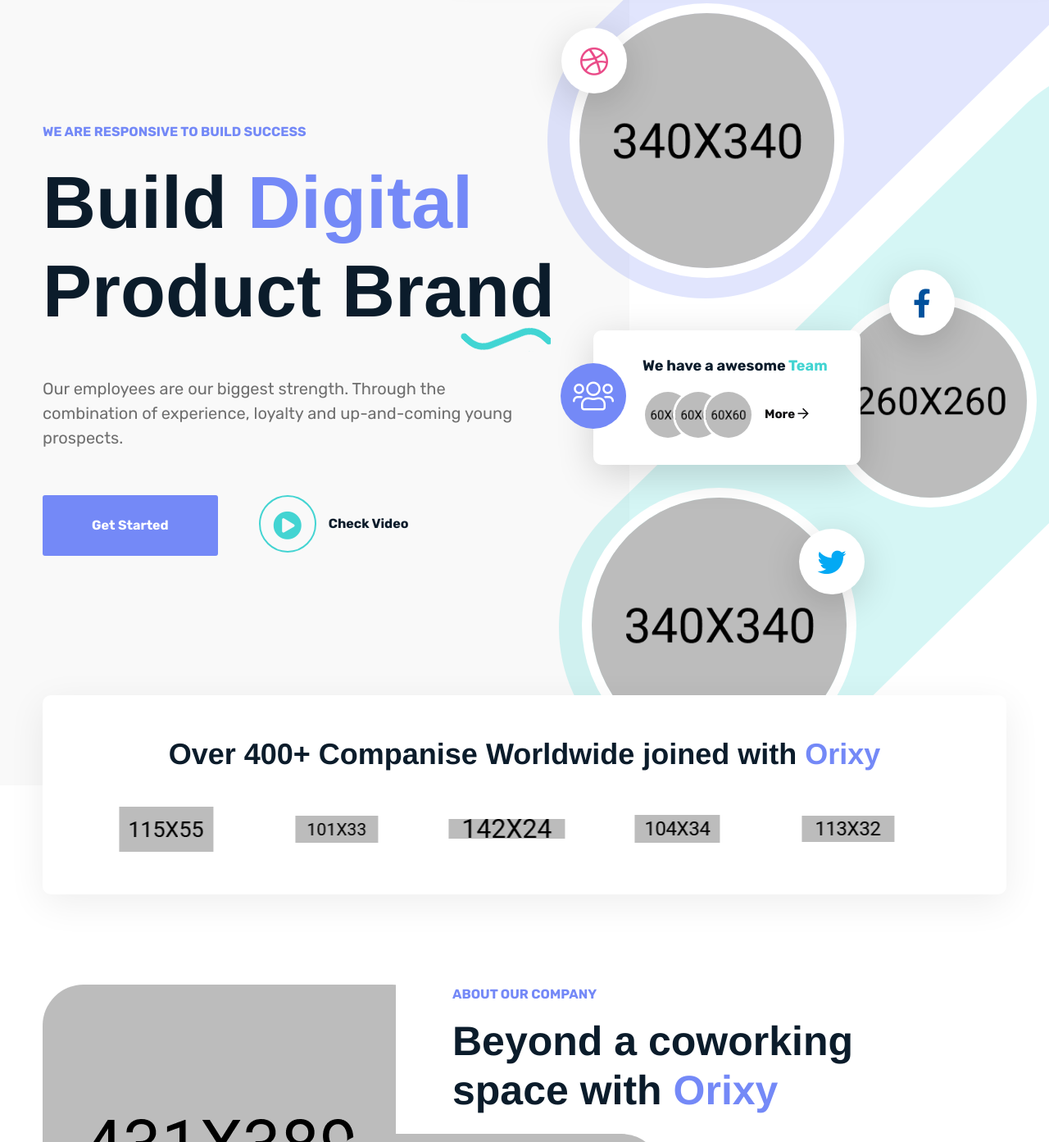
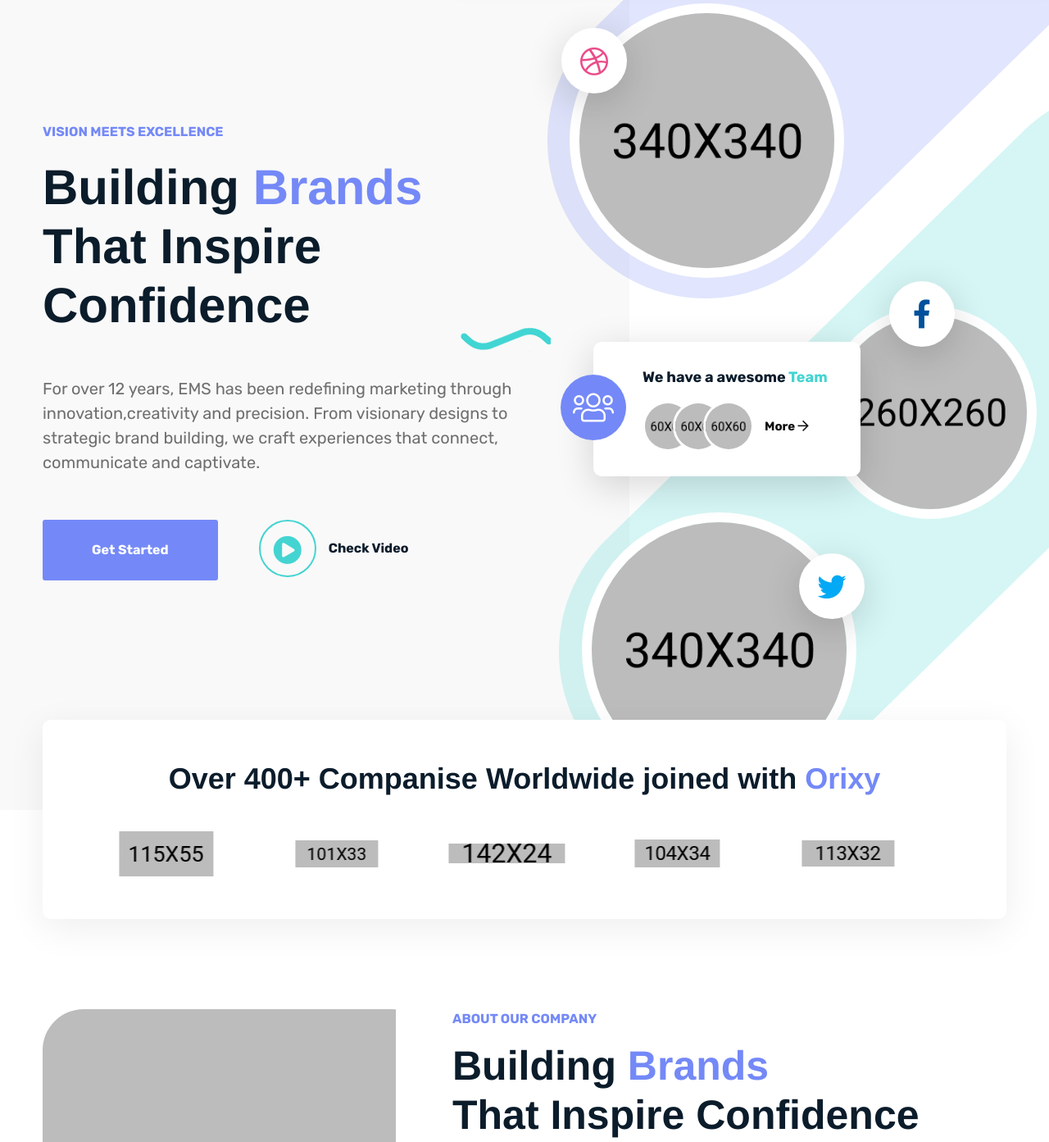
Before and after one commit to anurag23918/SinglePageWebsite, a plain HTML site: page index.html in a window 1280 px wide. Shown: the part 131-1524 px from the top of the page at 82% size. Drawn offline with nearby package versions, Linux system fonts and the light colour scheme.

Commit message:
Updating

```diff
--- a/index.html
+++ b/index.html
@@ -453,13 +453,14 @@
 			<div class="ori-banner-content-7">
 				<div class="ori-banner-text-wrap-7 pera-content">
 					<div class="banner-slug text-uppercase wow fadeInUp" data-wow-delay="200ms" data-wow-duration="1000ms">
-						We are Responsive to build success
+						Vision Meets Excellence
 					</div>
-					<h1 class="wow fadeInUp" data-wow-delay="300ms" data-wow-duration="1000ms">
-						Build <span>Digital</span>
-						Product Brand
+					<h1 class="wow fadeInUp" data-wow-delay="300ms" data-wow-duration="1000ms"style="font-size: 60px;">
+						Building <span>Brands</span><br>
+						That Inspire Confidence
+
 					</h1>
-					<p class="wow fadeInUp" data-wow-delay="400ms" data-wow-duration="1000ms">Our employees are our biggest strength. Through the combination of experience, loyalty and up-and-coming young prospects.</p>
+					<p class="wow fadeInUp" data-wow-delay="400ms" data-wow-duration="1000ms">For over 12 years, EMS has been redefining marketing through innovation,creativity and precision. From visionary designs to strategic brand building, we craft experiences that connect, communicate and captivate.</p>
 					<div class="banner-play-btn d-flex wow fadeInUp" data-wow-delay="500ms" data-wow-duration="1000ms">
 						<div class="ori-btn-7">
 							<a href="#ori-seven-contact">Get Started</a>
@@ -547,14 +548,15 @@
 						<div class="ori-about-text-area-7 wow fadeInRight" data-wow-delay="500ms" data-wow-duration="1500ms">
 							<div class="ori-section-title-7">
 								<div class="sub-title text-uppercase">About our Company</div>
-								<h2>Beyond a coworking
-									space with <span>Orixy</span>
+								<h2>Building <span>Brands</span><br>
+									That Inspire Confidence
 								</h2>
 							</div>
 							<div class="ori-about-text-wrap-7 pera-content">
-								<p>When it comes to making multiple business decisions, it’s easy to get caught up in the weeds.</p>
-								<p>Your workspace should provide you more tools and resources to conquer everyday work challenges and prepare you for your best. A virtual office is the smartest way to establish a presence in a new market</p>
-								<p>Choose a plan with phone and virtual receptionist support.</p>
+								<p>EMS,a firm offering predominantly marketing services, over last 12 years.We provide innovative design services, with our signature service of Colour Previews that let imagination come alive before execution.</p>
+								<p>Our expertise further extends to crafting powerful brands identities and engaging communication, high-quality printing and thoughtful gifting solutions. </p>
+								<p>As one non-stop marketing partner, We don't just deliver services - we create stories build connections and bring visions to life.</p>
+								<p>Our corporate officee is located at Kolkata, The City of Joy.</p>
 								<div class="ori-btn-7">
 									<a href="#ori-seven-contact">Contact us</a>
 								</div>
```
